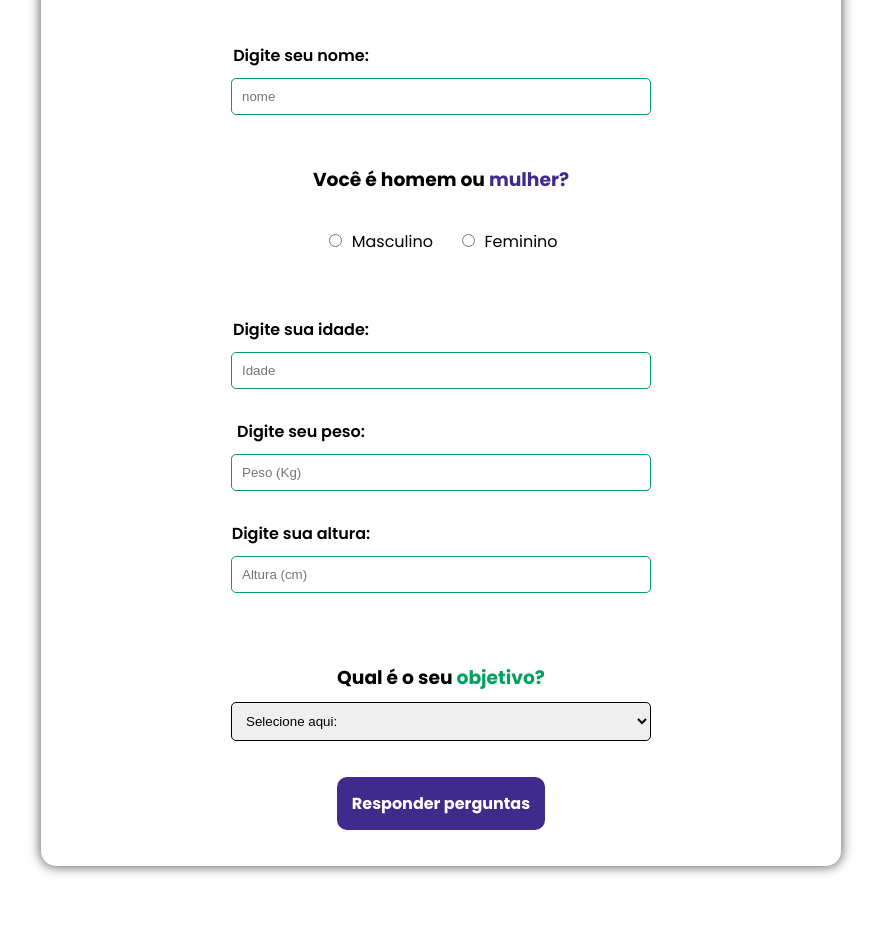
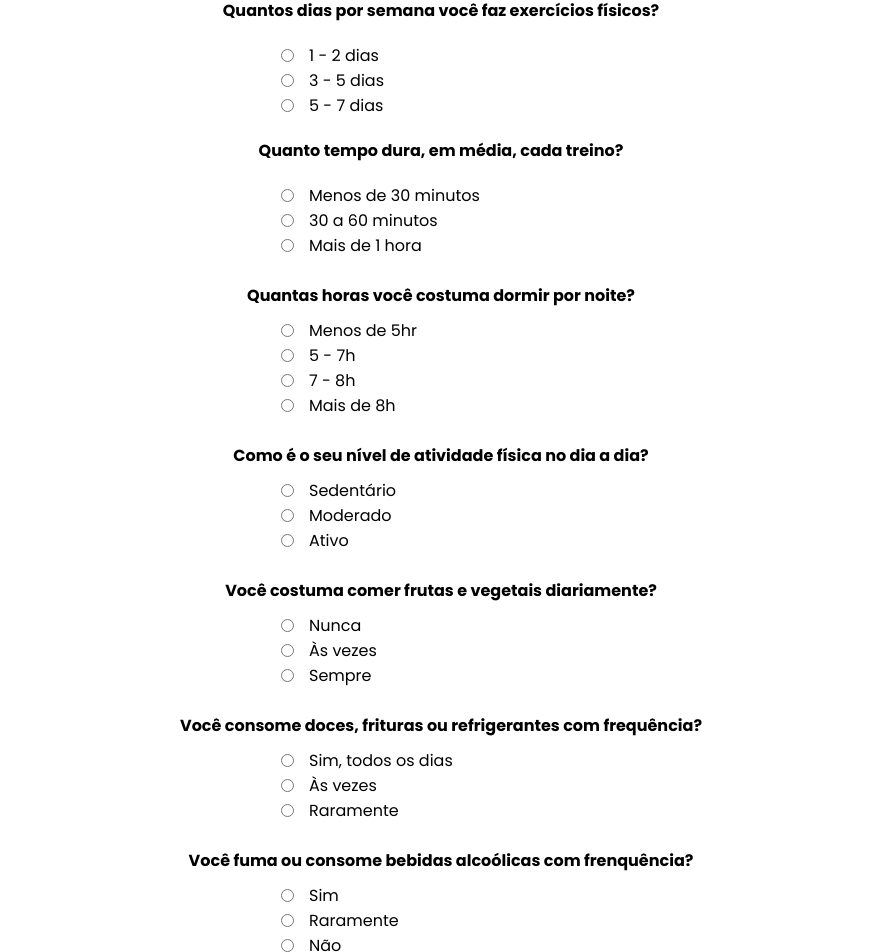
Before and after one commit to kayqueFranco/MeuRitmo, a plain HTML site: page Front-end/perguntas.html in a window 1280 px wide. Shown: the part 365-1317 px from the top of the page, without its empty margins (199-1080 px from the left). Drawn offline with Linux system fonts and the light colour scheme.

Commit message:
Começando a pagina de perguntas do site

```diff
--- a/Front-end/perguntas.html
+++ b/Front-end/perguntas.html
@@ -7,7 +7,7 @@
     <meta name="description" content="Monitore sua saúde diária com gráficos e dicas para melhorar o seu desempenho!">
     <title>MeuRitmo</title>
     <link rel="stylesheet" href="style/style.css">
-    <link rel="stylesheet" href="style/informacoes.css">
+    <link rel="stylesheet" href="style/perguntas.css">
     <link rel="stylesheet" href="https://cdnjs.cloudflare.com/ajax/libs/font-awesome/6.7.2/css/all.min.css"
         integrity="sha512-Evv84Mr4kqVGRNSgIGL/F/aIDqQb7xQ2vcrdIwxfjThSH8CSR7PBEakCr51Ck+w+/U6swU2Im1vVX0SVk9ABhg=="
         crossorigin="anonymous" referrerpolicy="no-referrer" />
@@ -38,37 +38,69 @@
     <!-- Fim do header -->
 
     <main id="container">
-        <h1>Perguntas                  <span class="span-verde">iniciais</span></h1>
+        <h1>Análise dos seus <span class="span-verde">hábitos</span> diários</h1>
 
         <div class="formulario">
             <!-- Inicio entrada de dados -->
             <form name="frmHealth">
-                <label for="nome">Digite seu nome:</label>
-                <input type="text" name="nome" id="txtNome" placeholder="nome">
-                <div class="Radio">
-                    <h3>Você é homem ou <span class="span-roxo">mulher?</span></h3>
-                    <input type="radio" name="grupo" id="m"> Masculino
-                    <input type="radio" name="grupo" id="f"> Feminino
+                <div id="div-agua">
+                    <label for="nome">Quanto de água você costuma beber por dia?</label>
+                    <p><input type="radio" name="agua" value="Menos de 1 litro">Menos de 1 litro</p>
+                    <p><input type="radio" name="agua" value="1 - 2 litros">1 - 2 litros</p>
+                    <p><input type="radio" name="agua" value="2 - 3 litros">2 - 3 litros</p>
+                    <p><input type="radio" name="agua" value="Mais 3 litros">Mais 3 litros</p>
                 </div>
 
-                <label for="nome">Digite sua idade:</label>
-                <input type="number" name="txtIdade" placeholder="Idade">
+                <div id="div-exercicios">
+                    <label for="nome">Quantos dias por semana você faz exercícios físicos?</label>
+                    <p><input type="radio" name="exercicios-dias" value="1 - 2 dias">1 - 2 dias</p>
+                    <p><input type="radio" name="exercicios-dias" value="3 - 5 dias">3 - 5 dias</p>
+                    <p><input type="radio" name="exercicios-dias" value="5 - 7 dias">5 - 7 dias</p>
 
-                <label for="nome">Digite seu peso:</label>
-                <input type="number" name="txtPeso" placeholder="Peso (Kg)">
+                    <label for="nome">Quanto tempo dura, em média, cada treino?</label>
+                    <p><input type="radio" name="exercicios-duracao" value="Menos de 30 minutos">Menos de 30 minutos</p>
+                    <p><input type="radio" name="exercicios-duracao" value="30 a 60 minutos">30 a 60 minutos</p>
+                    <p><input type="radio" name="exercicios-duracao" value="Mais de 1 hora">Mais de 1 hora</p>
+                </div>
 
-                <label for="nome">Digite sua altura:</label>
-                <input type="number" name="txtAltura" placeholder="Altura (cm)">
+                <div id="div-dormir">
+                    <label for="nome">Quantas horas você costuma dormir por noite?</label>
+                    <p><input type="radio" name="dormir" value="Menos de 5hr">Menos de 5hr</p>
+                    <p><input type="radio" name="dormir" value="5 - 7h">5 - 7h</p>
+                    <p><input type="radio" name="dormir" value="7 - 8h">7 - 8h</p>
+                    <p><input type="radio" name="dormir" value="Mais de 8h">Mais de 8h</p>
+                </div>
 
-                <h3 class="h3Select">Qual é o seu <span class="span-verde">objetivo?</span></h3>
-                <select name="nivel" id="atividade">
-                    <option value="" selected>Selecione aqui:</option>
-                    <option value="">Perder peso</option>
-                    <option value="">Ganhar massa muscular</option>
-                    <option value="">Se manter em seu peso</option>
-                </select>
+                <div id="div-atividade-fisica">
+                    <label for="nome">Como é o seu nível de atividade física no dia a dia?</label>
+                    <p><input type="radio" name="atividade" value="Sedentario">Sedentário</p>
+                    <p><input type="radio" name="atividade" value="Moderado">Moderado</p>
+                    <p><input type="radio" name="atividade" value="Ativo">Ativo</p>
+                </div>
+
+                <div id="div-frutas-vegetais">
+                    <label for="nome">Você costuma comer frutas e vegetais diariamente?</label>
+                    <p><input type="radio" name="frutas" value="Nunca">Nunca</p>
+                    <p><input type="radio" name="frutas" value="As vezes">Às vezes</p>
+                    <p><input type="radio" name="frutas" value="Sempre">Sempre</p>
+                </div>
+
+                <div id="div-gordura">
+                    <label for="nome">Você consome doces, frituras ou refrigerantes com frequência?</label>
+                    <p><input type="radio" name="gordura" value="Sim, todos os dias">Sim, todos os dias</p>
+                    <p><input type="radio" name="gordura" value="As vezes">Às vezes</p>
+                    <p><input type="radio" name="gordura" value="Raramente">Raramente</p>
+                </div>
+
+                <div id="div-fumar-beber">
+                    <label for="nome">Você fuma ou consome bebidas alcoólicas com frenquência?</label>
+                    <p><input type="radio" name="fumar" value="Sim">Sim</p>
+                    <p><input type="radio" name="fumar" value="Raramente">Raramente</p>
+                    <p><input type="radio" name="fumar" value="Não">Não</p>
+                </div>
+
                 <div id="button">
-                    <a href="alimentacao.html">Responder perguntas</a>
+                    <a href="alimentacao.html">Ver o gráfico</a>
                 </div>
             </form>
             <!-- Fim entrada de dados -->
--- /dev/null
+++ b/Front-end/style/perguntas.css
@@ -0,0 +1,52 @@
+@charset "UTF-8";
+
+#container {
+    display: flex;
+    justify-content: center;
+    align-items: center;
+    flex-direction: column;
+}
+
+#container h1 {
+    text-align: center;
+}
+
+.formulario div {
+    display: flex;
+    justify-content: center;
+    align-items: center;
+    flex-direction: column;
+    margin: 25px;
+}
+
+.formulario div p {
+    width: 320px;
+    display: flex;
+    gap: 15px;
+}
+
+.formulario div label {
+    font-weight: 800;
+    margin-bottom: 10px;
+}
+
+.formulario div select {
+    width: 300px;
+    padding: 10px;
+}
+
+.formulario #div-exercicios label {
+    margin: 20px 0px;
+}
+
+#button a {
+    color: #fff;
+    background-color: #3e2b8b;
+    padding: 10px;
+    margin-top: 50px;
+    text-align: center;
+    width: 150px;
+    border: #fff;
+    border-radius: 10px;
+    cursor: pointer;
+}
--- a/Front-end/style/style.css
+++ b/Front-end/style/style.css
@@ -33,6 +33,7 @@ header {
     align-items: center;
     margin: 0 auto;
     color: #000;
+    text-transform: uppercase;
 }
 
 .logo {
```
Also changed, not shown: Front-end/style/alimentacao.css (deleted, +0 -113 lines).
